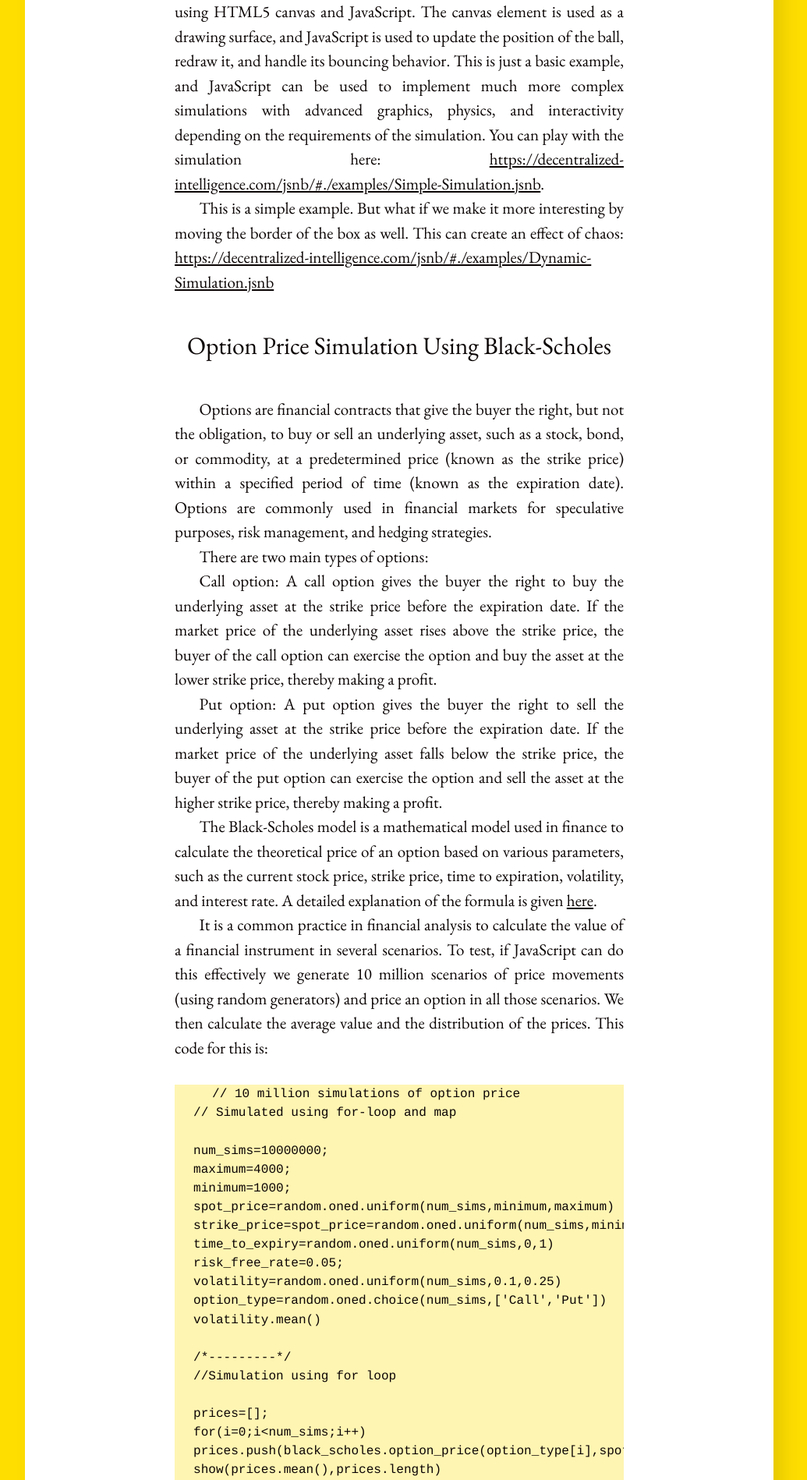
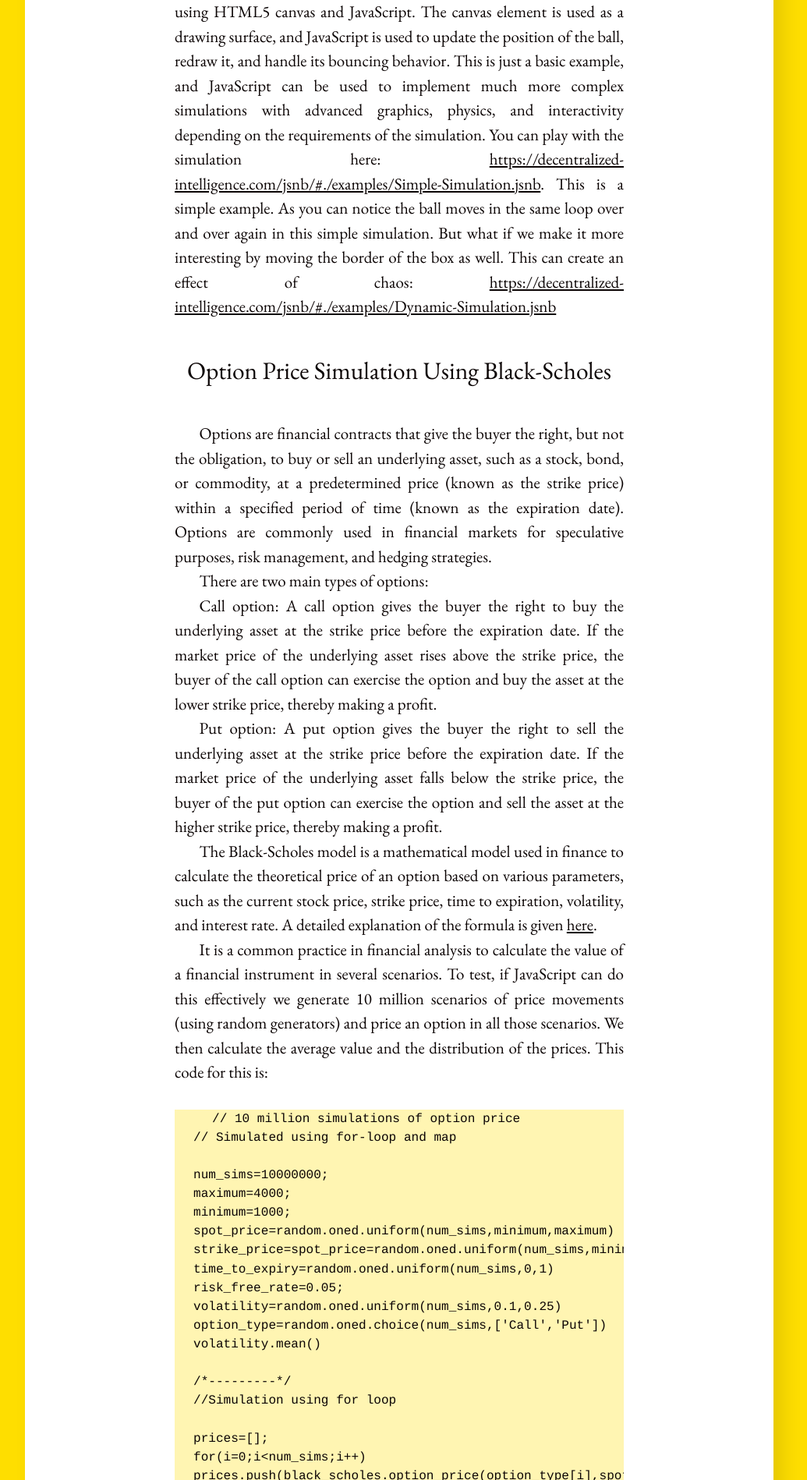
Before and after one commit to gopi-suvanam/gopi-suvanam.github.io, a Jekyll site: the page built from _posts/2023-04-25-Scientific-Simulation-in-JavaScript.md, in a window 1280 px wide. Shown: the part 4406-6304 px from the top of the page at 78% size, without its empty margins (128-1163 px from the left). Built offline with Jekyll 4.4.1, drawn with Linux system fonts in a browser that asks for light colours.

Commit message:
Update 2023-04-25-Scientific-Simulation-in-JavaScript.md

```diff
--- a/_posts/2023-04-25-Scientific-Simulation-in-JavaScript.md
+++ b/_posts/2023-04-25-Scientific-Simulation-in-JavaScript.md
@@ -89,9 +89,7 @@ JavaScript provides a wide range of features and libraries that can be leveraged
 
 
 This example demonstrates a simple simulation of a bouncing ball using HTML5 canvas and JavaScript. The canvas element is used as a drawing surface, and JavaScript is used to update the position of the ball, redraw it, and handle its bouncing behavior. This is just a basic example, and JavaScript can be used to implement much more complex simulations with advanced graphics, physics, and interactivity depending on the requirements of the simulation.
-You can play with the simulation here: [https://decentralized-intelligence.com/jsnb/#./examples/Simple-Simulation.jsnb](https://decentralized-intelligence.com/jsnb/#./examples/Simple-Simulation.jsnb).
-
-This is a simple example. But what if we make it more interesting by moving the border of the box as well. This can create an effect of chaos:
+You can play with the simulation here: [https://decentralized-intelligence.com/jsnb/#./examples/Simple-Simulation.jsnb](https://decentralized-intelligence.com/jsnb/#./examples/Simple-Simulation.jsnb). This is a simple example. As you can notice the ball moves in the same loop over and over again in this simple simulation. But what if we make it more interesting by moving the border of the box as well. This can create an effect of chaos:
 [https://decentralized-intelligence.com/jsnb/#./examples/Dynamic-Simulation.jsnb](https://decentralized-intelligence.com/jsnb/#./examples/Dynamic-Simulation.jsnb)
 
 ### Option Price Simulation Using Black-Scholes
```
